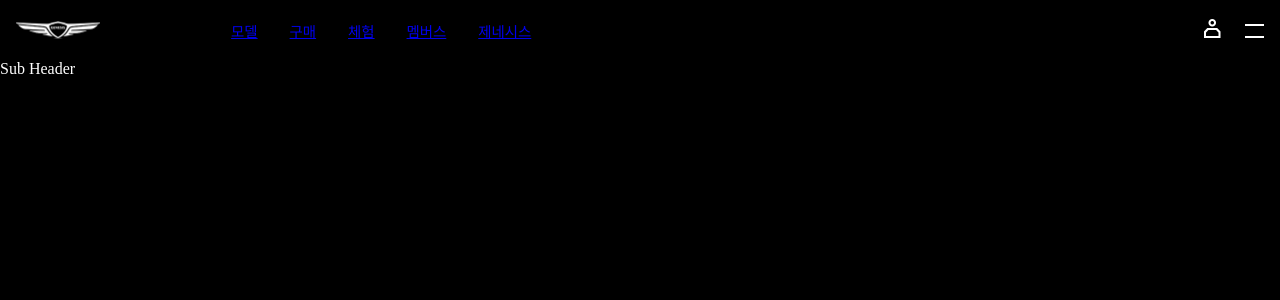
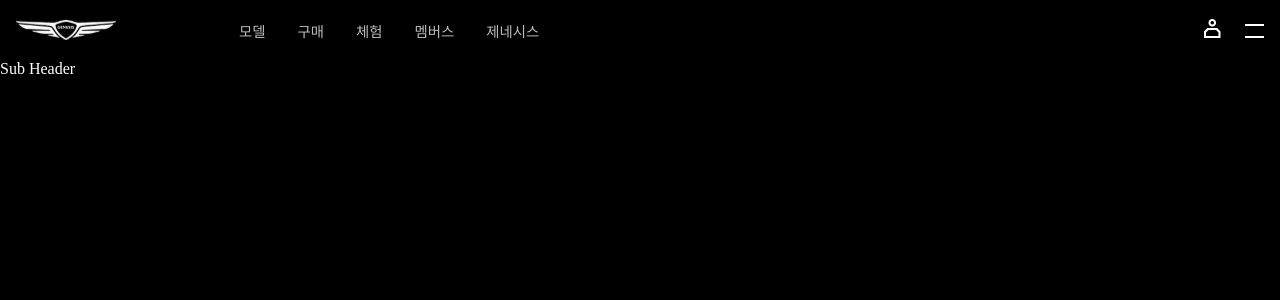
Before and after one commit to epppo/GenesisClone, a React (Create React App) app: page /highlights in a window 1280 px wide. Shown: the top 300 px of the page. Built offline with nearby package versions, Linux system fonts and the light colour scheme.

Commit message:
#2 로고 크기 재설정 / CSS 세부설정

```diff
--- a/src/page/HighLights.js
+++ b/src/page/HighLights.js
@@ -1,5 +1,7 @@
 
 function HighLights(){
-
+  return(
+    <div>하이라이트</div>
+  )
 }
 export default HighLights;
--- a/src/public/reset.css
+++ b/src/public/reset.css
@@ -47,3 +47,8 @@ body {
   background-color: black;
   color: white;
 }
+
+a{
+  text-decoration: none;
+	color: inherit;
+}
```
Also changed, not shown: src/assets/svg/logo.svg.
